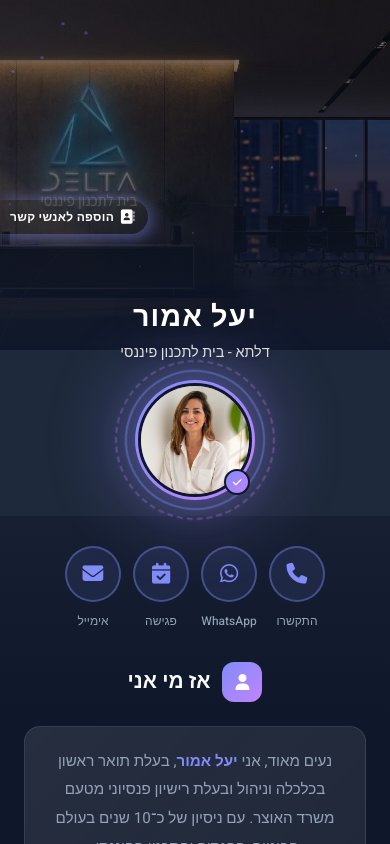
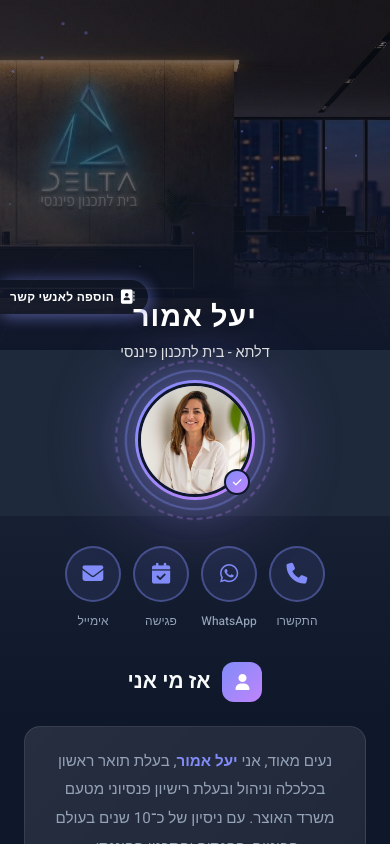
Before and after one commit to amit034/digital-card, a React (Vite) app: page /#/yael-amor in a window 390 px wide. Shown: the top 844 px of the page. Built offline with nearby package versions, Linux system fonts and the light colour scheme.

Commit message:
fix layout

```diff
--- a/src/components/SaveContactButton.css
+++ b/src/components/SaveContactButton.css
@@ -62,7 +62,7 @@
 
 @media (max-width: 480px) {
   .dc-cta {
-    top: 200px;
+    top: 280px;
   }
 
   .dc-cta__button {
```
